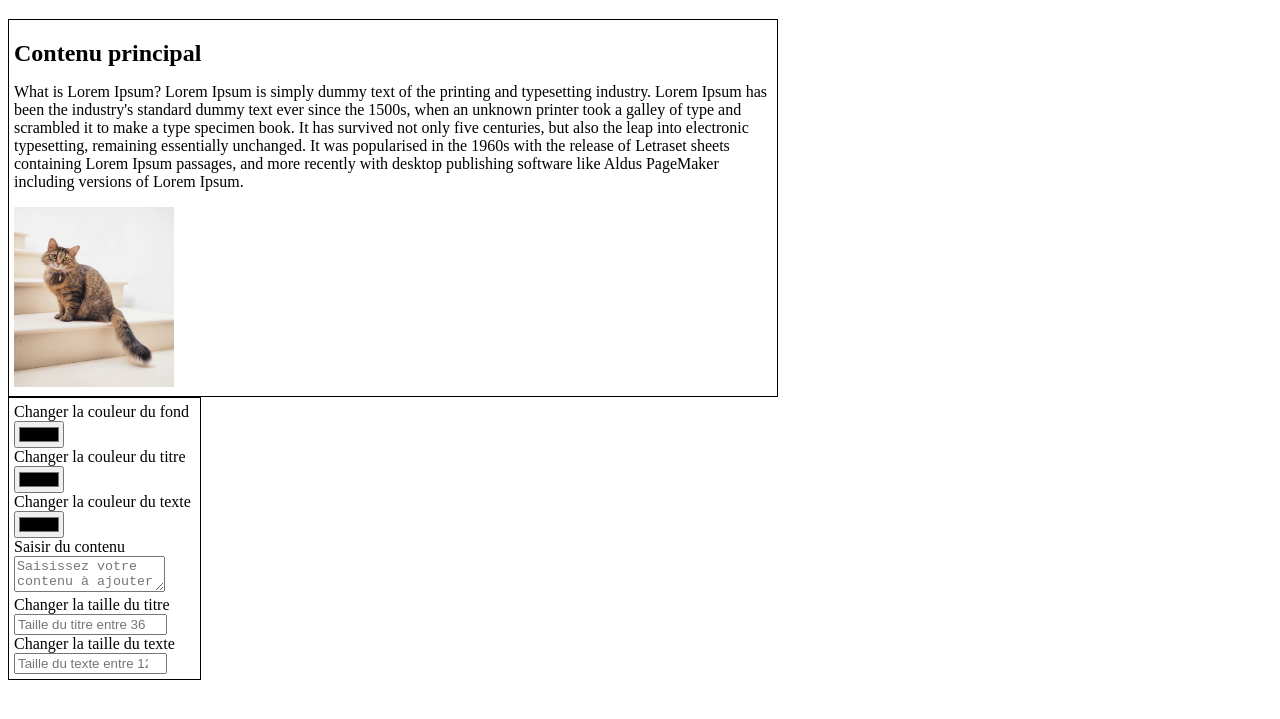
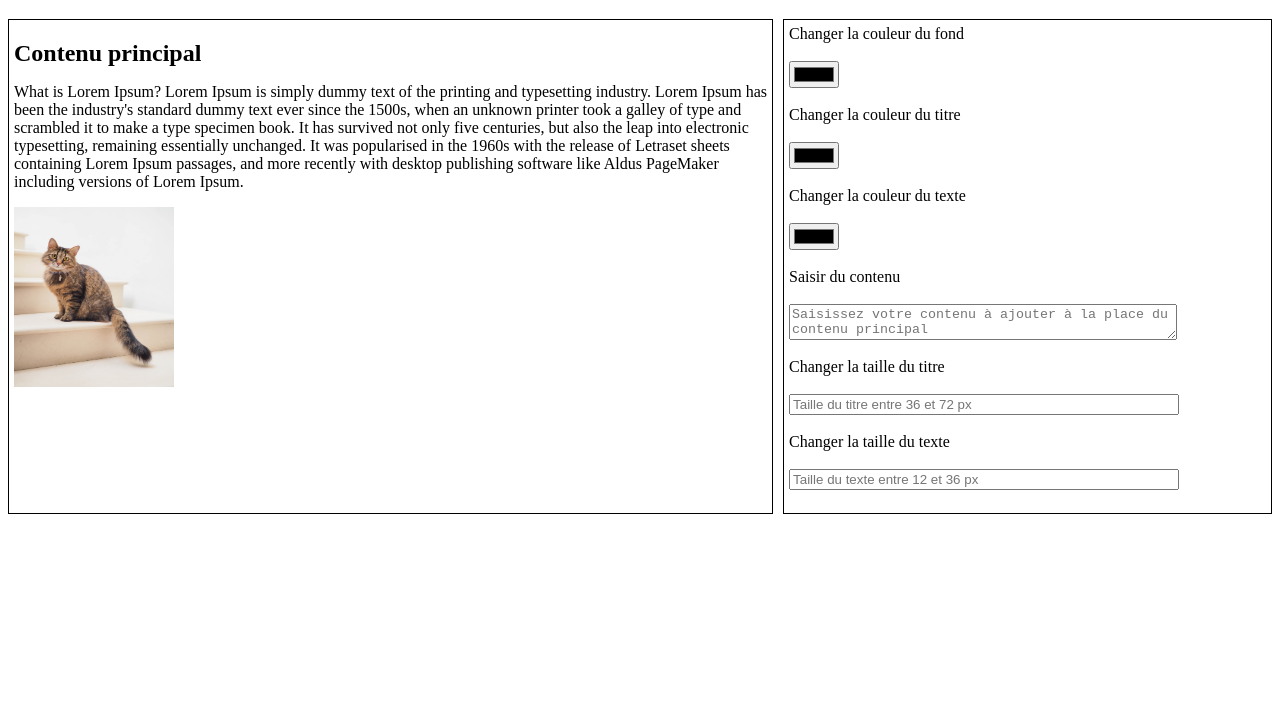
Before and after one commit to NevenB/tp-html-css-js, a plain HTML site: page index.html in a window 1280 px wide. Shown: the part 61-780 px from the top of the page. Drawn offline with Linux system fonts and the light colour scheme.

Commit message:
Merge and css peaufinage

```diff
--- a/index.html
+++ b/index.html
@@ -1,5 +1,6 @@
 <!DOCTYPE html>
 <html lang="en">
+
 <head>
     <meta charset="UTF-8">
     <meta http-equiv="X-UA-Compatible" content="IE=edge">
@@ -7,12 +8,19 @@
     <title>ManipulationDOM</title>
     <link rel="stylesheet" href="style.css">
 </head>
+
 <body>
     <h1>Manipulation du DOM</h1>
+    <div id="parent">
         <div id="block1">
             <h2>Contenu principal</h2>
             <p>What is Lorem Ipsum?
-            Lorem Ipsum is simply dummy text of the printing and typesetting industry. Lorem Ipsum has been the industry's standard dummy text ever since the 1500s, when an unknown printer took a galley of type and scrambled it to make a type specimen book. It has survived not only five centuries, but also the leap into electronic typesetting, remaining essentially unchanged. It was popularised in the 1960s with the release of Letraset sheets containing Lorem Ipsum passages, and more recently with desktop publishing software like Aldus PageMaker including versions of Lorem Ipsum.</p>
+                Lorem Ipsum is simply dummy text of the printing and typesetting industry. Lorem Ipsum has been the
+                industry's standard dummy text ever since the 1500s, when an unknown printer took a galley of type and
+                scrambled it to make a type specimen book. It has survived not only five centuries, but also the leap
+                into electronic typesetting, remaining essentially unchanged. It was popularised in the 1960s with the
+                release of Letraset sheets containing Lorem Ipsum passages, and more recently with desktop publishing
+                software like Aldus PageMaker including versions of Lorem Ipsum.</p>
             <img src="cat.jpg" alt="cat picture">
         </div>
         <div id="block2">
@@ -24,11 +32,15 @@
                 <label for="text_color">Changer la couleur du texte</label><br>
                 <input type="color" id="text_color" name="text_color"><br>
                 <label for="content">Saisir du contenu</label><br>
-            <textarea id="content" name="content" placeholder="Saisissez votre contenu à ajouter à la place du contenu principal"></textarea><br>
+                <textarea id="content" name="content"
+                    placeholder="Saisissez votre contenu à ajouter à la place du contenu principal"></textarea><br>
                 <label for="title_size">Changer la taille du titre</label><br>
-            <input type="number" id="title_size" name="title_size" min="36" max="72" placeholder="Taille du titre entre 36 et 72 px"><br>
+                <input type="number" id="title_size" name="title_size" min="36" max="72"
+                    placeholder="Taille du titre entre 36 et 72 px"><br>
                 <label for="text_size">Changer la taille du texte</label><br>
-            <input type="number" id="text_size" name="text_size" min="12" max="36" placeholder="Taille du texte entre 12 et 36 px"><br>
+                <input type="number" id="text_size" name="text_size" min="12" max="36"
+                    placeholder="Taille du texte entre 12 et 36 px"><br>
             </form>
         </div>
+    </div>
 </body>
--- a/style.css
+++ b/style.css
@@ -2,10 +2,23 @@ h2 {
     margin: 15px 0px 15px 0px;
 }
 
-#block1 {
-    width: 60%;
+#block1, #block2{
     border: 1px solid black;
     padding: 5px;
+}
+
+#parent{
+    display: flex;
+    justify-content: row;
+}
+
+#block1{
+    width: 60%;
+    margin-right: 10px;
+}
+
+#block2{
+    width: 38%;
 }
 
 img {
@@ -13,13 +26,11 @@ img {
     height : 180px;
 }
 
-#block2{
-    border: solid black 1px;
-    padding: 5px;
-    display: inline-block;
-
-}
-
 #title_size, #text_size, #content{
     width: 80%;
 }
+
+form{
+    display: flex;
+    flex-direction: column;
+}
```
Lines whose indentation alone changed are shown as unchanged.
